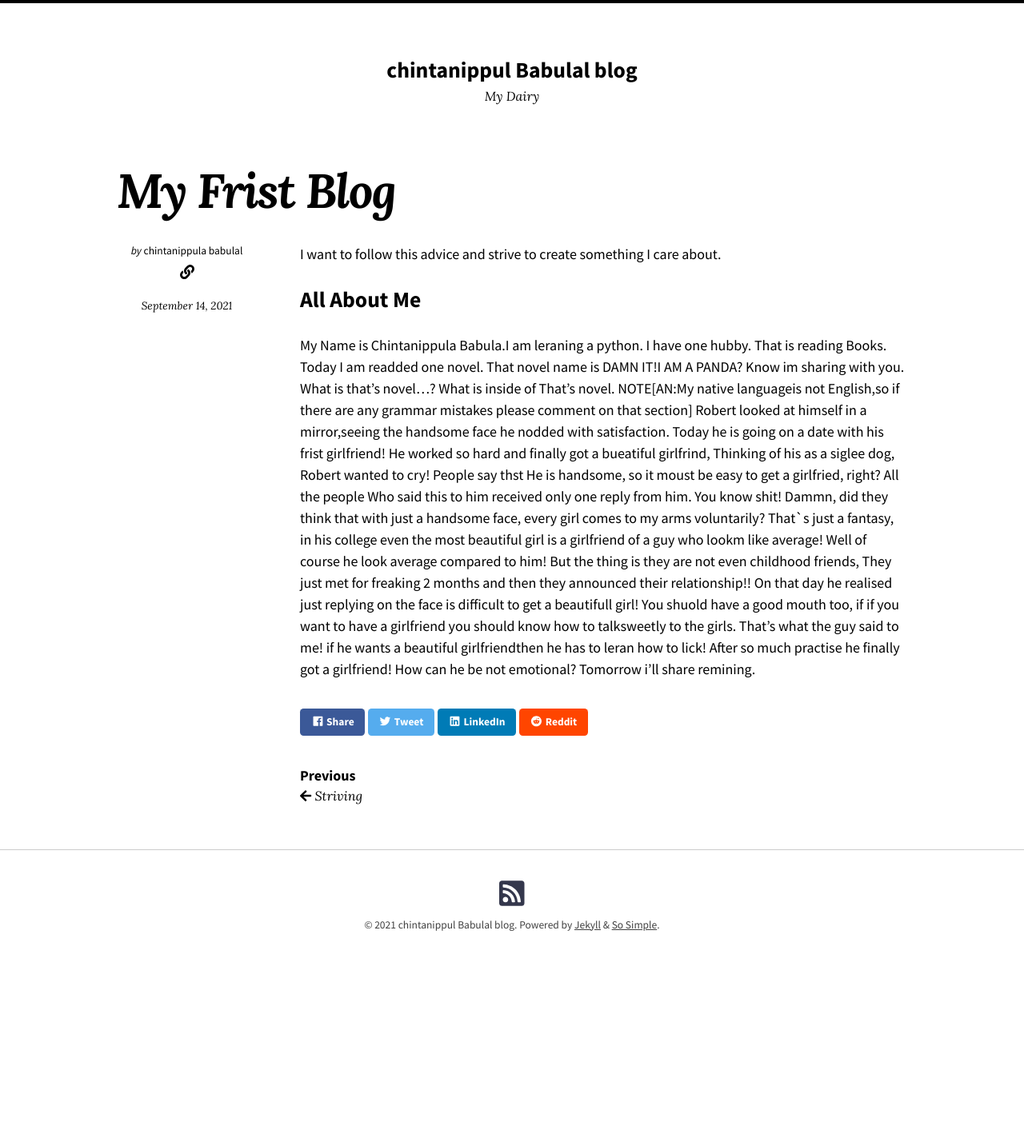
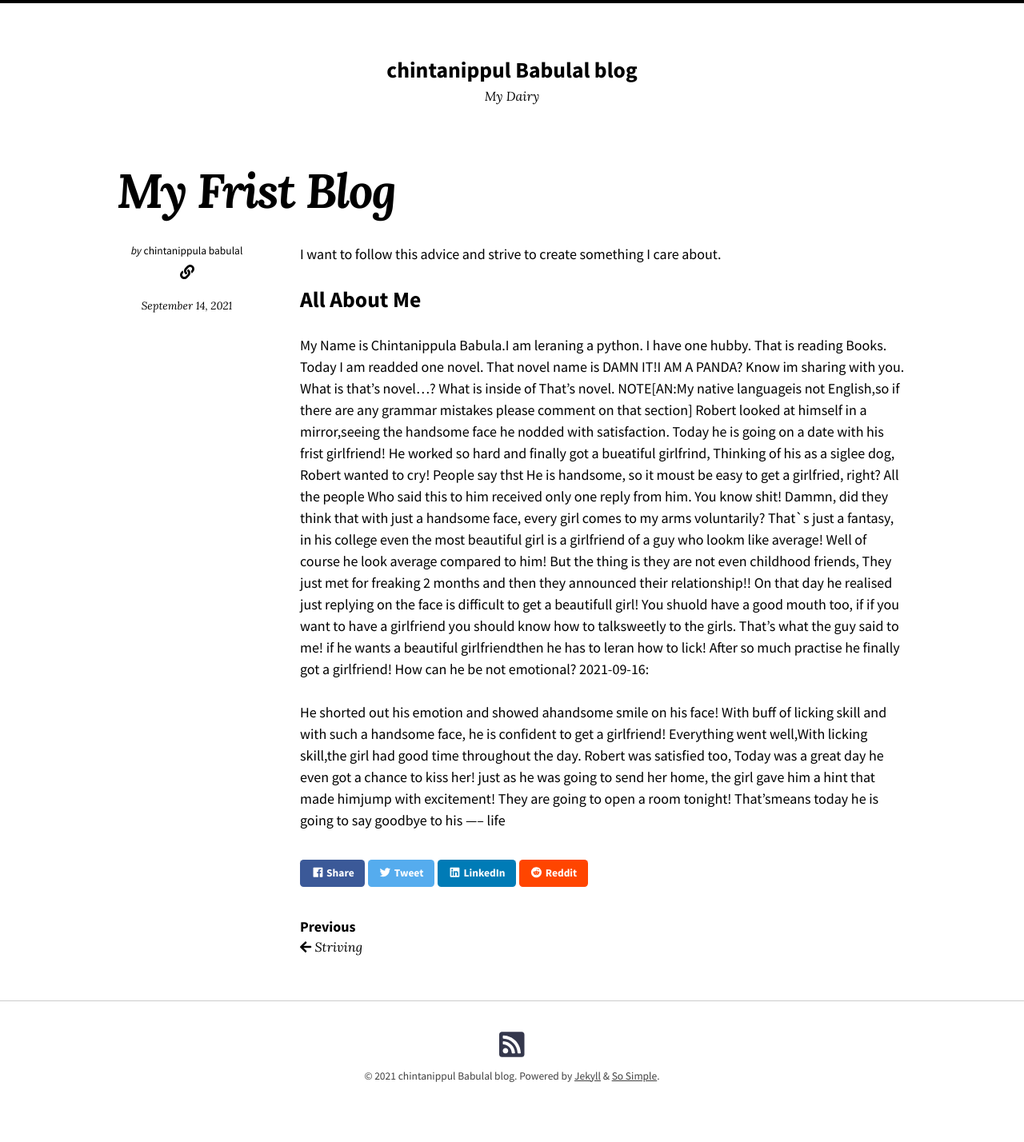
Before and after one commit to skbabulal/skbabulal.github.io, a Jekyll site: the page built from _posts/2021-09-14-Welcome.md, in a window 1280 px wide. Shown: the whole page at 80% size. Built offline with Jekyll 4.4.1, drawn with Linux system fonts in a browser that asks for light colours; nearby versions of some CDN libraries; before the commit the page ends 1239 px from its top, so only the background shows below that.

Commit message:
sample bloug

```diff
--- a/_posts/2021-09-14-Welcome.md
+++ b/_posts/2021-09-14-Welcome.md
@@ -33,4 +33,12 @@ That's what the guy said to me!
 if he wants a beautiful girlfriendthen he has to leran how to lick!
 After so much practise he finally got a girlfriend!
 How can he be not emotional?
-Tomorrow i'll share remining.
+2021-09-16:
+
+He shorted out his emotion and showed ahandsome smile on his face!
+With buff of licking skill and with such a handsome face, he is confident to get a girlfriend!
+Everything went well,With licking skill,the girl had good time throughout the day.
+Robert was satisfied too, Today was a great day he even got a chance to kiss her!
+just as he  was going to send her home, the girl gave him a hint that made himjump with excitement!
+They are going to open a room tonight!
+That'smeans today he is going to say goodbye to his ----- life
```
